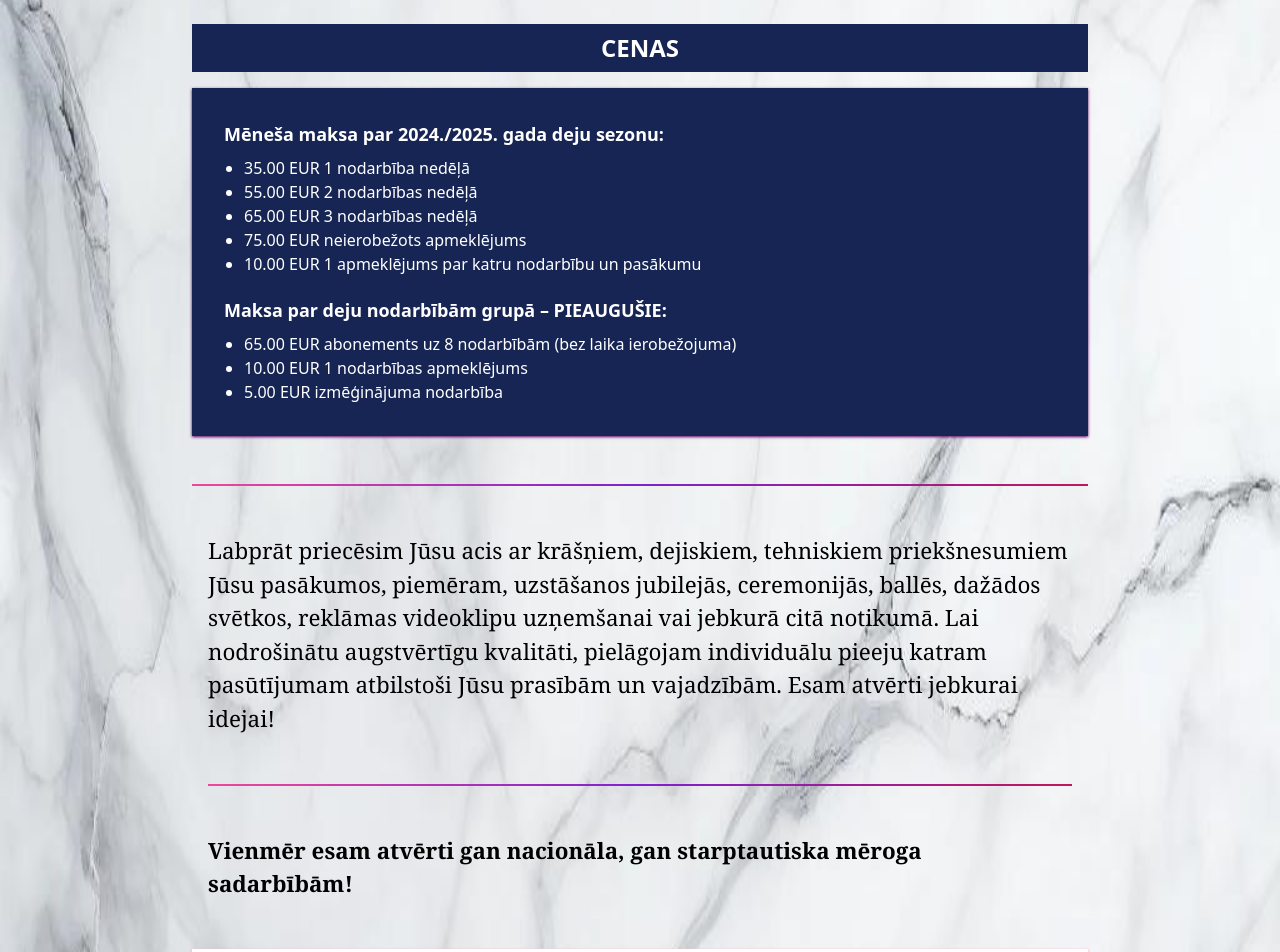
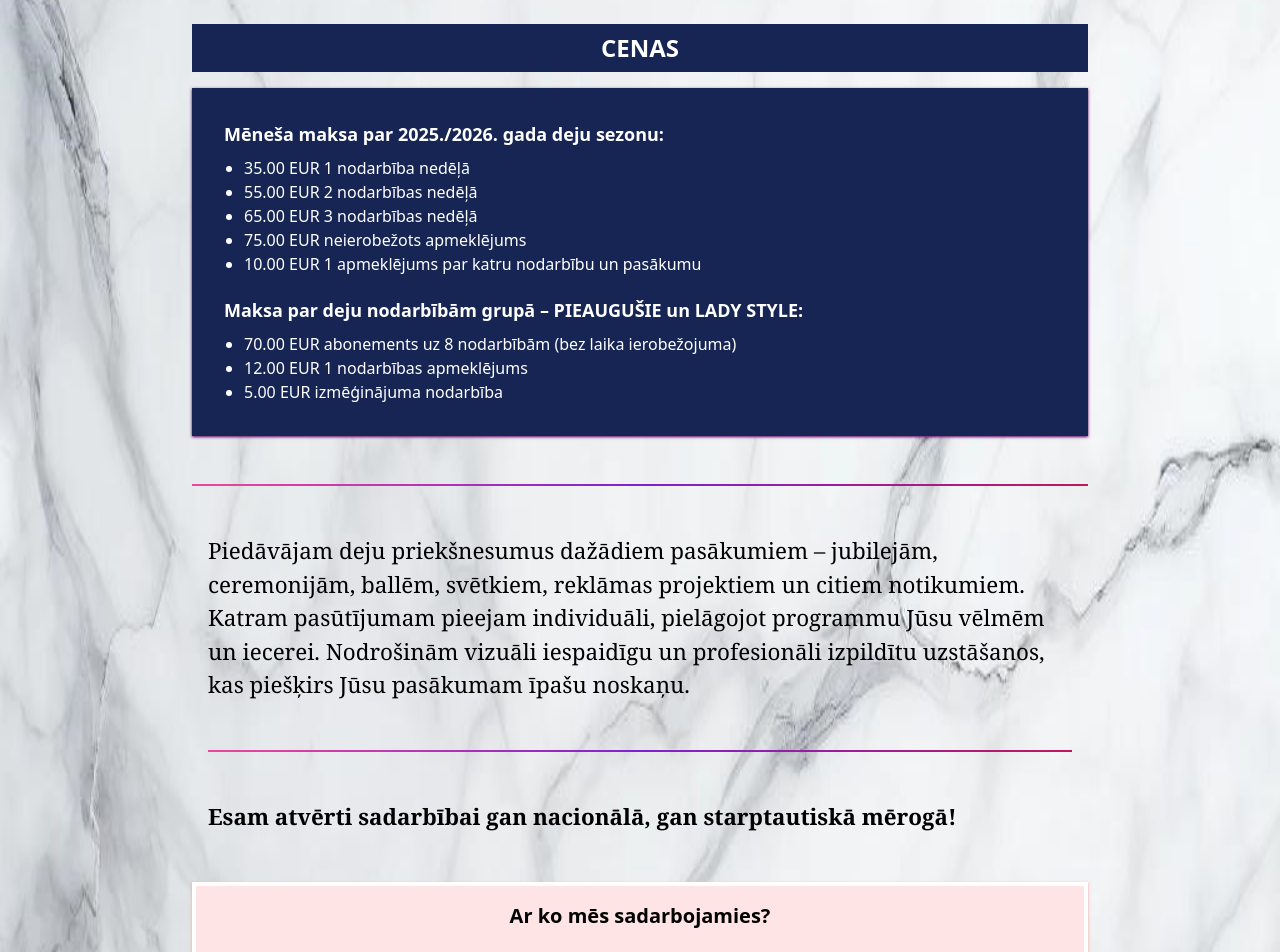
Before and after one commit to ErnestNeimanis/virziens, a Vue app in the folder virziens/: page /services in a window 1280 px wide. Shown: the part 1100-2052 px from the top of the page. Built offline with nearby package versions, Linux system fonts and the light colour scheme; a web font is replaced by a local one.

Commit message:
Update ServicesView.vue

```diff
--- a/virziens/src/views/ServicesView.vue
+++ b/virziens/src/views/ServicesView.vue
@@ -115,22 +115,22 @@ const courses: CourseList[] = [
 const services: Service[] = [
     {
         title:
-            "Mēneša maksa deju studijā VIRZIENS 2023./2024:",
+            "Mēneša maksa deju studijā VIRZIENS 2025./2026. :",
         prices: [
             {
                 amount: "35.00 €",
                 description: "1x nedēļā",
             },
             {
-                amount: "50.00 €",
+                amount: "55.00 €",
                 description: "2x nedēļā",
             },
             {
-                amount: "60.00 €",
+                amount: "65.00 €",
                 description: "3x nedēļā",
             },
             {
-                amount: "70.00 €",
+                amount: "75.00 €",
                 description: "dejo, cik vēlies",
             },
 
@@ -253,7 +253,7 @@ const section3 = [
             <div class="bg-blue-950 text-white   shadow shadow-fuchsia-900 shadow-6xl p-8 ">
 
                 <div>
-                    <h2 class="text-lg font-extrabold">Mēneša maksa par 2024./2025. gada deju sezonu:</h2>
+                    <h2 class="text-lg font-extrabold">Mēneša maksa par 2025./2026. gada deju sezonu:</h2>
                   <ul class="list-disc pl-5 mt-2 ">
                     <li>35.00 EUR 1 nodarbība nedēļā</li>
                     <li>55.00 EUR 2 nodarbības nedēļā</li>
@@ -265,10 +265,10 @@ const section3 = [
                 </div>
 
               <div class="mt-5 ">
-                <h2 class="text-lg font-extrabold">Maksa par deju nodarbībām grupā – PIEAUGUŠIE:</h2>
+                <h2 class="text-lg font-extrabold">Maksa par deju nodarbībām grupā – PIEAUGUŠIE un LADY STYLE:</h2>
                 <ul class="list-disc pl-5 mt-2 ">
-                  <li>65.00 EUR abonements uz 8 nodarbībām (bez laika ierobežojuma)</li>
-                  <li>10.00 EUR 1 nodarbības apmeklējums</li>
+                  <li>70.00 EUR abonements uz 8 nodarbībām (bez laika ierobežojuma)</li>
+                  <li>12.00 EUR 1 nodarbības apmeklējums</li>
                   <li>5.00 EUR izmēģinājuma nodarbība</li>
 
                 </ul>
@@ -299,12 +299,12 @@ const section3 = [
 
             <div class="d p-4 mb-8  text-white  text-cente  text-[1.4rem]  font-serif  white ">
                 <p class="0 text-black ">
-                    Labprāt priecēsim Jūsu acis ar krāšņiem, dejiskiem, tehniskiem priekšnesumiem Jūsu pasākumos, piemēram, uzstāšanos jubilejās, ceremonijās, ballēs, dažādos svētkos, reklāmas videoklipu uzņemšanai vai jebkurā citā notikumā. Lai nodrošinātu augstvērtīgu kvalitāti, pielāgojam individuālu pieeju katram pasūtījumam atbilstoši Jūsu prasībām un vajadzībām. Esam atvērti jebkurai idejai!
+                    Piedāvājam deju priekšnesumus dažādiem pasākumiem – jubilejām, ceremonijām, ballēm, svētkiem, reklāmas projektiem un citiem notikumiem. Katram pasūtījumam pieejam individuāli, pielāgojot programmu Jūsu vēlmēm un iecerei. Nodrošinām vizuāli iespaidīgu un profesionāli izpildītu uzstāšanos, kas piešķirs Jūsu pasākumam īpašu noskaņu.
                 </p>
                 <div class="max-w-4xl mx-auto my-12 h-[2px] bg-gradient-to-r from-pink-500 via-purple-700 to-pink-700 w-full "></div>
 
                 <p class="text-black mt-4 font-extrabold  ">
-                    Vienmēr esam atvērti gan nacionāla, gan starptautiska mēroga sadarbībām!
+                    Esam atvērti sadarbībai gan nacionālā, gan starptautiskā mērogā!
                 </p>
             </div>
 
```
